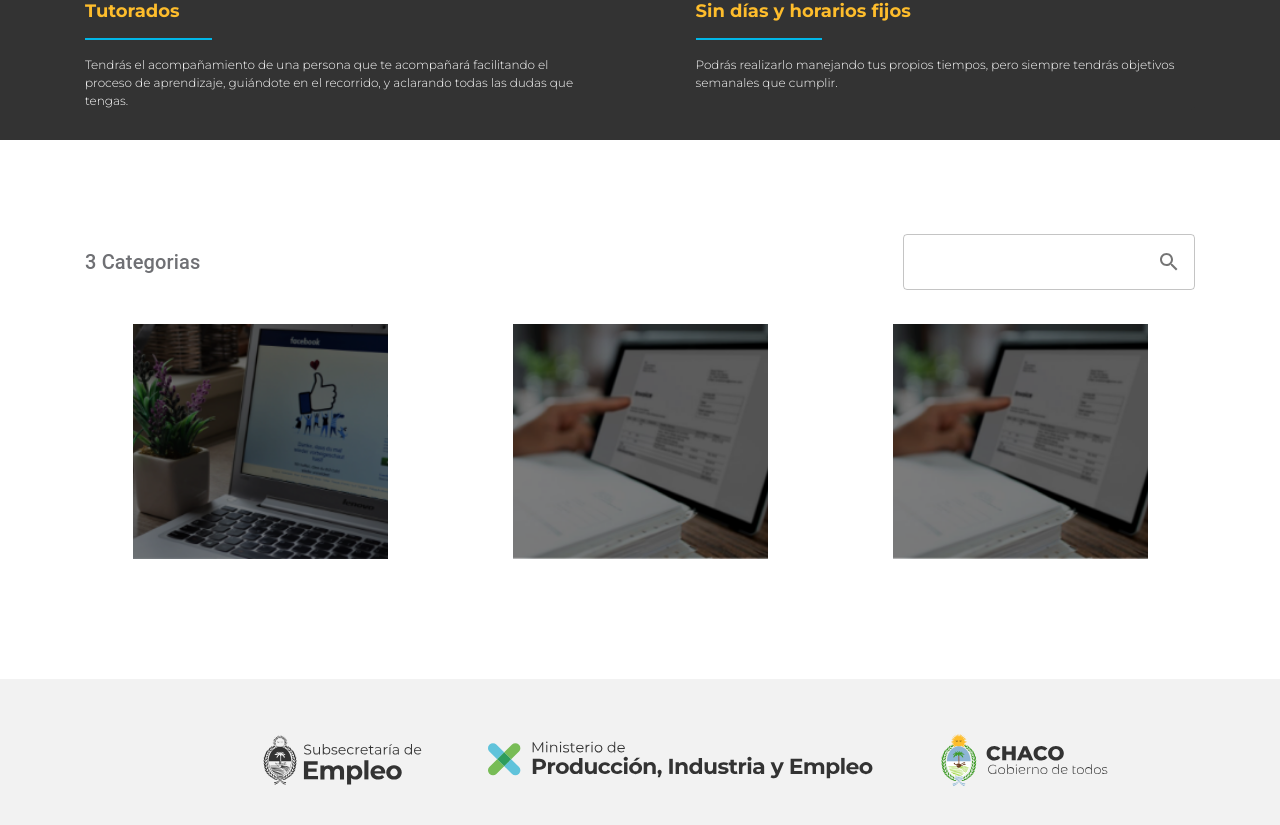
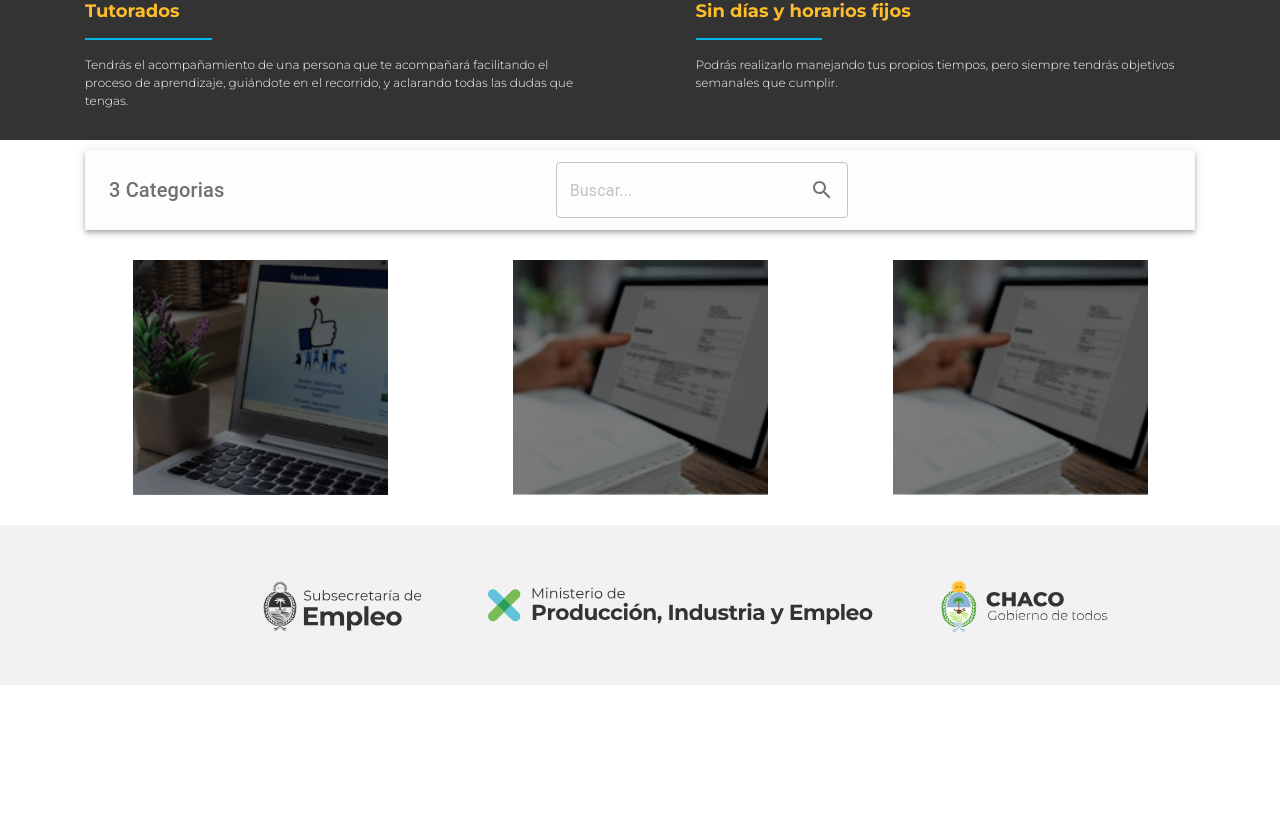
Before and after one commit to Somos404/empleo.react, a React (Create React App) app: page /capacitaciones-demo in a window 1280 px wide. Shown: the part 1519-2344 px from the top of the page. After the commit the page ends 2204 px from the top, so only its background shows below. Built offline with nearby package versions, Linux system fonts and the light colour scheme.

Commit message:
buscador centrado // panel en buscador // placeholder en buscador

```diff
--- a/src/views/custom-components/sections/Card.jsx
+++ b/src/views/custom-components/sections/Card.jsx
@@ -60,7 +60,7 @@ const Card = (props) => {
                                     >
                                         <SocialIcon
                                             style={{ height: 35, width: 35 }}
-                                            network="instagram"
+                                            url="https://www.instagram.com/?hl=es-la"
                                             bgColor="#01B7E8"
                                             fgColor="white"
                                         />
--- a/src/views/custom-components/sections/cardCategorias.jsx
+++ b/src/views/custom-components/sections/cardCategorias.jsx
@@ -24,9 +24,16 @@ const useStyles = makeStyles((theme) => ({
       paddingLeft: '0px !Important',
       paddingRight: '0px !Important',
     },
+    appbar: {
+        background: 'rgba(204, 204, 204, 0.05)',
+        paddingTop: '1vh',
+        paddingBottom: '1vh',
+    },
     title: {
         flexGrow: 1,
         display: 'none',
+        alignItems: 'left',
+        justifyContent: 'left',
         color: '#6f7074',
         [theme.breakpoints.up('sm')]: {
             display: 'block',
@@ -35,6 +42,18 @@ const useStyles = makeStyles((theme) => ({
 
     textColor: {
         color: '#6f7074',
+    },
+    search: {
+        flexGrow: 1,
+        align: "center",
+        position: 'relative',
+        borderRadius: theme.shape.borderRadius,
+        marginLeft: 0,
+        width: '100%',
+        [theme.breakpoints.up('sm')]: {
+          marginLeft: theme.spacing(1),
+          width: 'auto',
+        },
     },
     searchIcon: {
       padding: theme.spacing(0, 2),
@@ -91,11 +110,11 @@ const CardCursos = (props) => {
     }
 
     return (
-        <div className="spacer team2">
+        <div className="team2 m-t-10">
             <Container>
                 <div className={classes.root}>
-                    <AppBar position="static" style={{ background: 'transparent', boxShadow: 'none'}}>
-                        <Toolbar className="toolbarPading">
+                    <AppBar position="static" className={classes.appbar}>
+                        <Toolbar >
                             <Typography className={classes.title} variant="h6" noWrap>
                                 {state.categoriasFiltradas.length?state.categoriasFiltradas.length:'0'} Categorias
                             </Typography>
@@ -104,6 +123,7 @@ const CardCursos = (props) => {
                                     <OutlinedInput
                                         className={classes.textColor}
                                         id="outlined-adornment-weight"
+                                        placeholder='Buscar...'
                                         onChange={searchFilter}
                                         value={state.search}
                                         endAdornment={
--- a/src/views/custom-components/sections/cardCursos.jsx
+++ b/src/views/custom-components/sections/cardCursos.jsx
@@ -27,6 +27,11 @@ const useStyles = makeStyles((theme) => ({
       paddingLeft: '0px !Important',
       paddingRight: '0px !Important',
     },
+    appbar: {
+        background: 'rgba(204, 204, 204, 0.05)',
+        paddingTop: '1vh',
+        paddingBottom: '1vh',
+    },
     title: {
       flexGrow: 1,
       display: 'none',
@@ -38,6 +43,18 @@ const useStyles = makeStyles((theme) => ({
 
     textColor: {
         color: '#6f7074',
+    },
+    search: {
+        flexGrow: 1,
+        align: "center",
+        position: 'relative',
+        borderRadius: theme.shape.borderRadius,
+        marginLeft: 0,
+        width: '100%',
+        [theme.breakpoints.up('sm')]: {
+          marginLeft: theme.spacing(1),
+          width: 'auto',
+        },
     },
     searchIcon: {
       padding: theme.spacing(0, 2),
@@ -117,8 +134,8 @@ const CardCursos = (props) => {
         <div className="spacer team2">
             <Container>
                 <div className={classes.root}>
-                    <AppBar position="static" style={{ background: 'transparent', boxShadow: 'none'}}>
-                        <Toolbar className="toolbarPading">
+                    <AppBar position="static" className={classes.appbar}>
+                        <Toolbar /* className="toolbarPading" */>
                             <Typography className={classes.title} variant="h6" noWrap>
                                 {state.cursosFiltrados.length?state.cursosFiltrados.length:'0'} Cursos
                             </Typography>
@@ -147,6 +164,7 @@ const CardCursos = (props) => {
                                     <OutlinedInput
                                         className={classes.textColor}
                                         id="outlined-adornment-weight"
+                                        placeholder='Buscar...'
                                         onChange={searchFilter}
                                         value={state.search}
                                         endAdornment={
```
Lines whose indentation alone changed are shown as unchanged.
